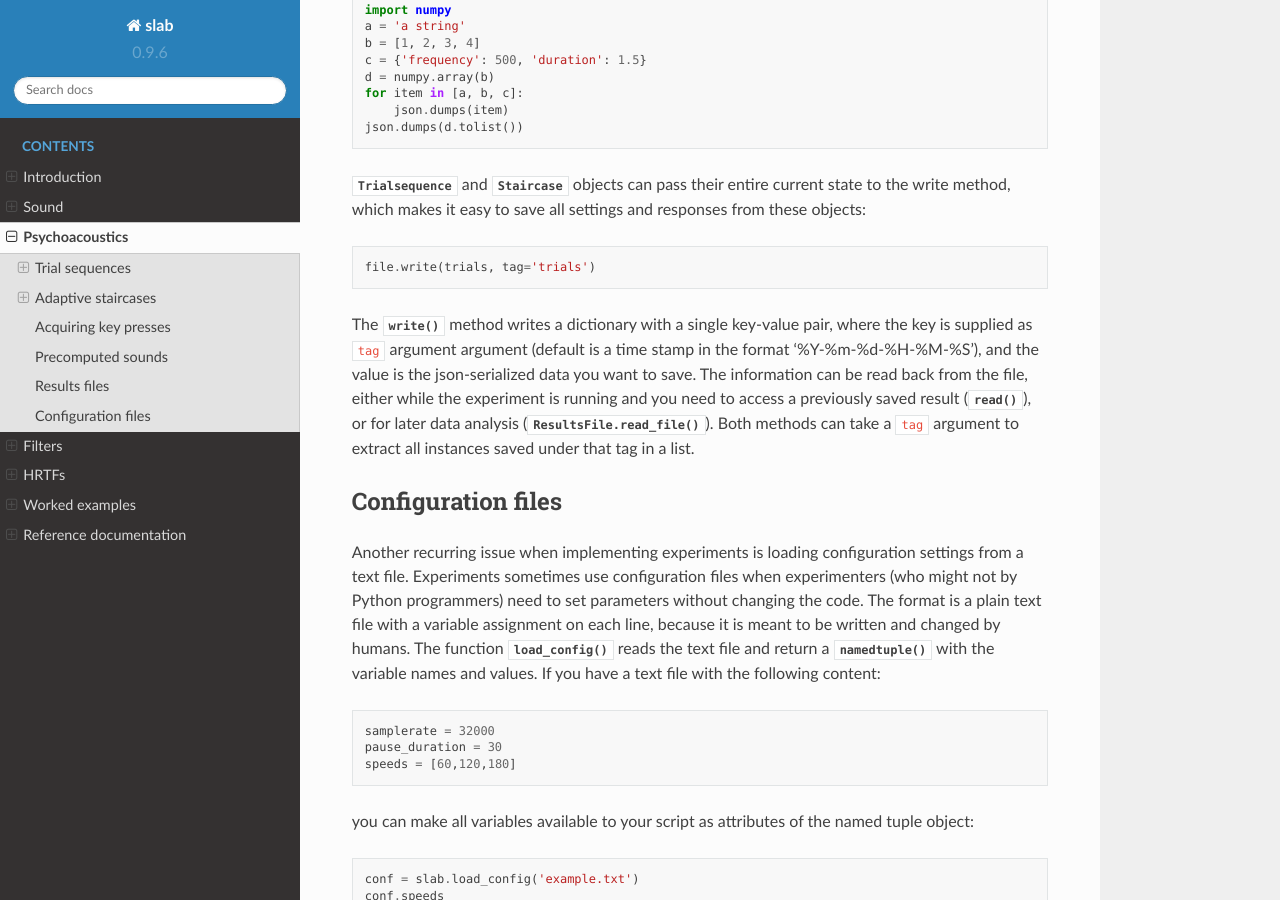
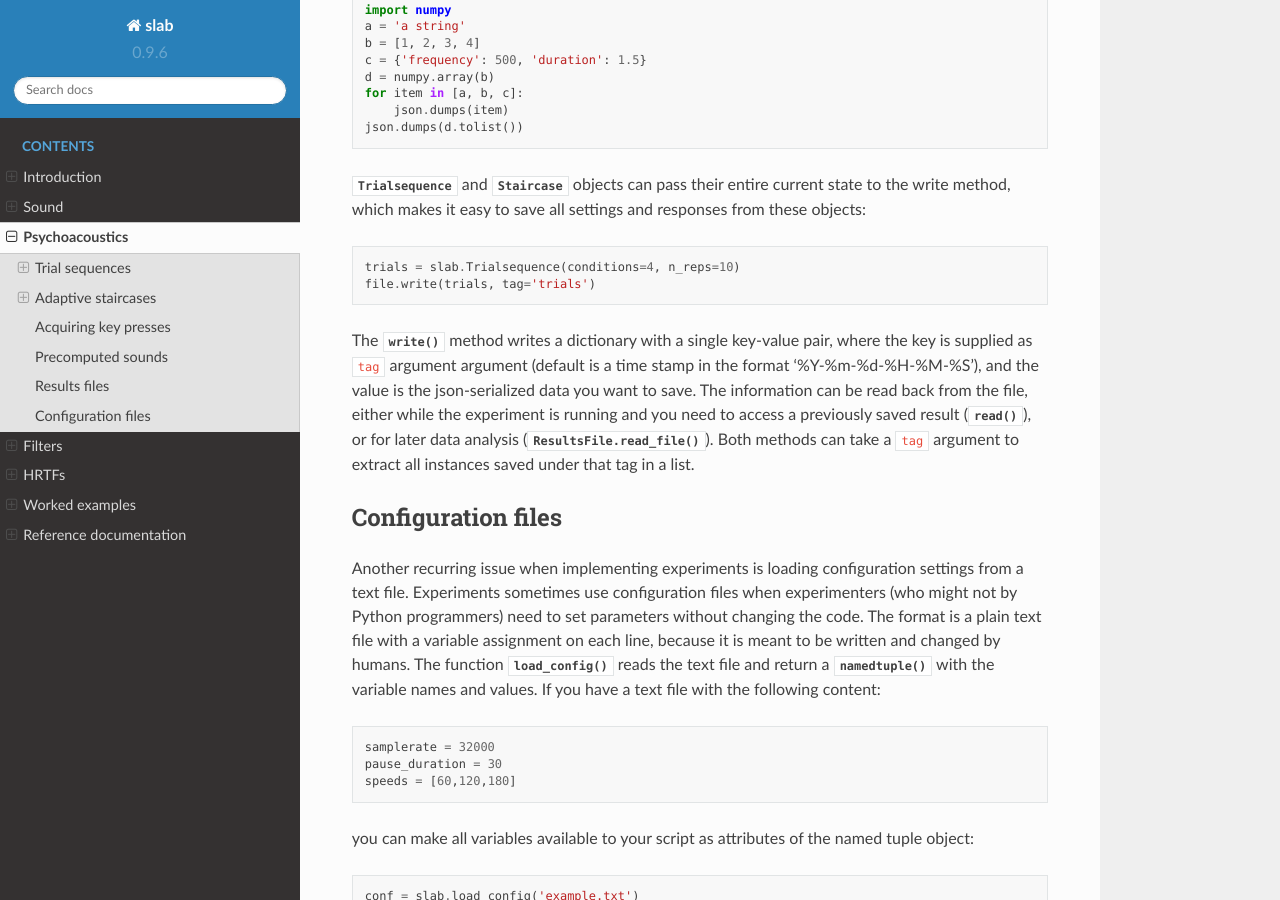
Before and after one commit to DrMarc/slab, a Sphinx documentation site: the page built from docs/psychoacoustics.rst, in a window 1280 px wide and 900 px high, scrolled down 9098 px. Built offline with Sphinx 7.4.7 and the Read the Docs theme 2.0.0, drawn with Linux system fonts in a browser that asks for light colours; cross-references to code outside the pages are shown as plain code.

Commit message:
added to ResultsFile example

```diff
--- a/docs/psychoacoustics.rst
+++ b/docs/psychoacoustics.rst
@@ -405,6 +405,7 @@ the JSON representation of an item is by calling::
 :class:`Trialsequence` and :class:`Staircase` objects can pass their entire current state to the write method, which
 makes it easy to save all settings and responses from these objects::
 
+    trials = slab.Trialsequence(conditions=4, n_reps=10)
     file.write(trials, tag='trials')
 
 The :meth:`~ResultsFile.write` method writes a dictionary with a single key-value pair, where the key is supplied as
```
